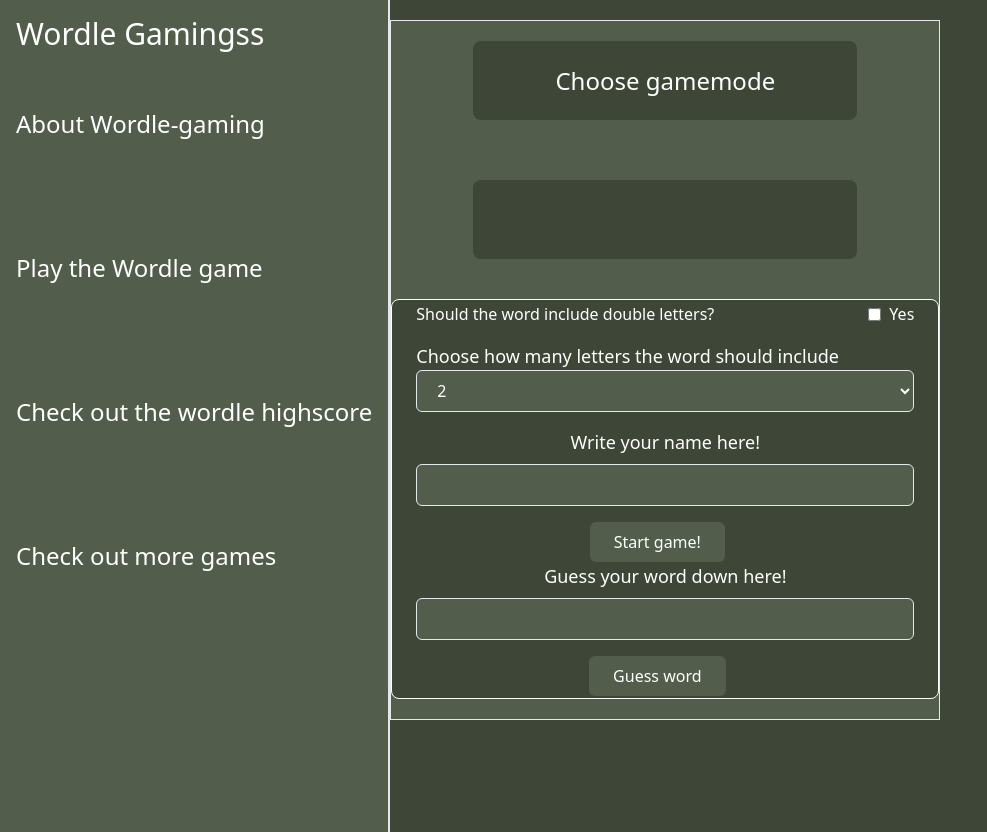
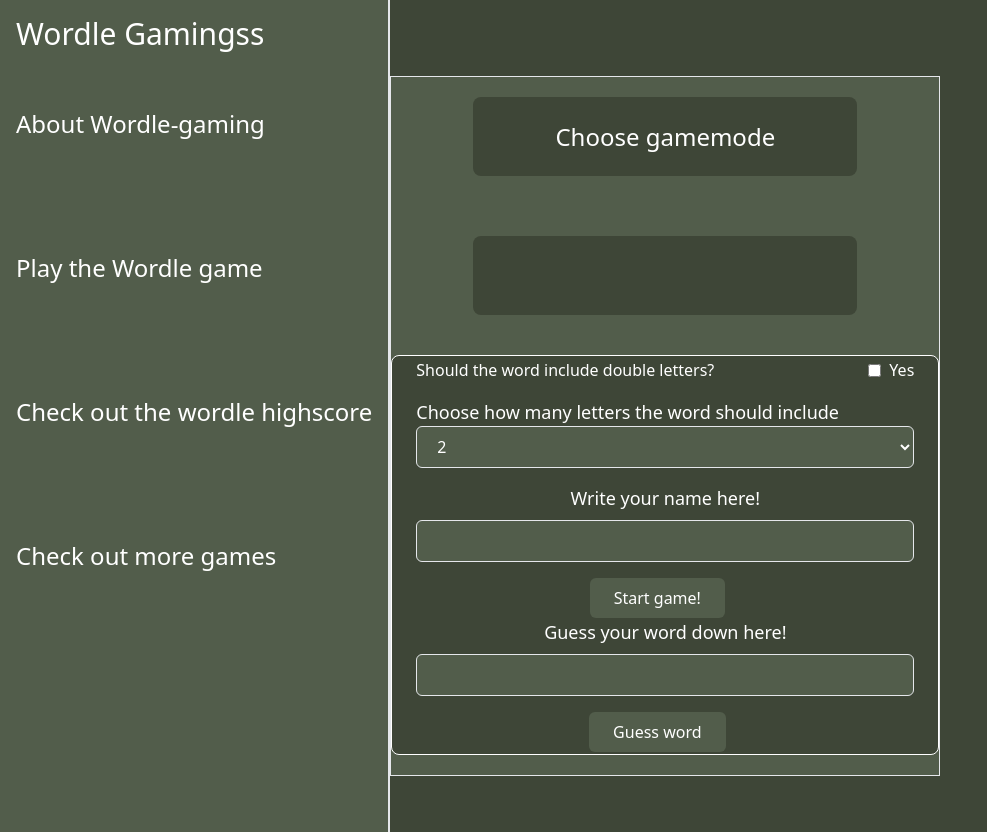
Before and after one commit to MickeMarten/Steam-Wordle-Game, a React (Vite) app in the folder B7-Wordle/: page / in a window 1280 px wide. Shown: the whole page, without its empty margins (0-987 px from the left). Built offline with nearby package versions, Linux system fonts and the light colour scheme.

Commit message:
forgott commit

```diff
--- a/B7-Wordle/src/components/gameComponents/gameFrame.jsx
+++ b/B7-Wordle/src/components/gameComponents/gameFrame.jsx
@@ -86,7 +86,8 @@ function GameFrame() {
   }
 
   return (
-    <section className="steamgreen w-[550px] h-[700px] flex flex-col items-center gap-10 text-white mt-5 border">
+    <section className="self-center justify-self-center">
+      <div className="steamgreen w-[550px] h-[700px] flex flex-col items-center gap-10 text-white mt-5 border">
         <div className="steamDark w-96 h-40 flex justify-center items-center mt-5 rounded-lg">
           <p className="text-2xl">{gameInfo}</p>
         </div>
@@ -167,6 +168,7 @@ function GameFrame() {
             window.location.href = '/highscore';
           }}
         />
+      </div>
     </section>
   );
 }
```
Lines whose indentation alone changed are shown as unchanged.
